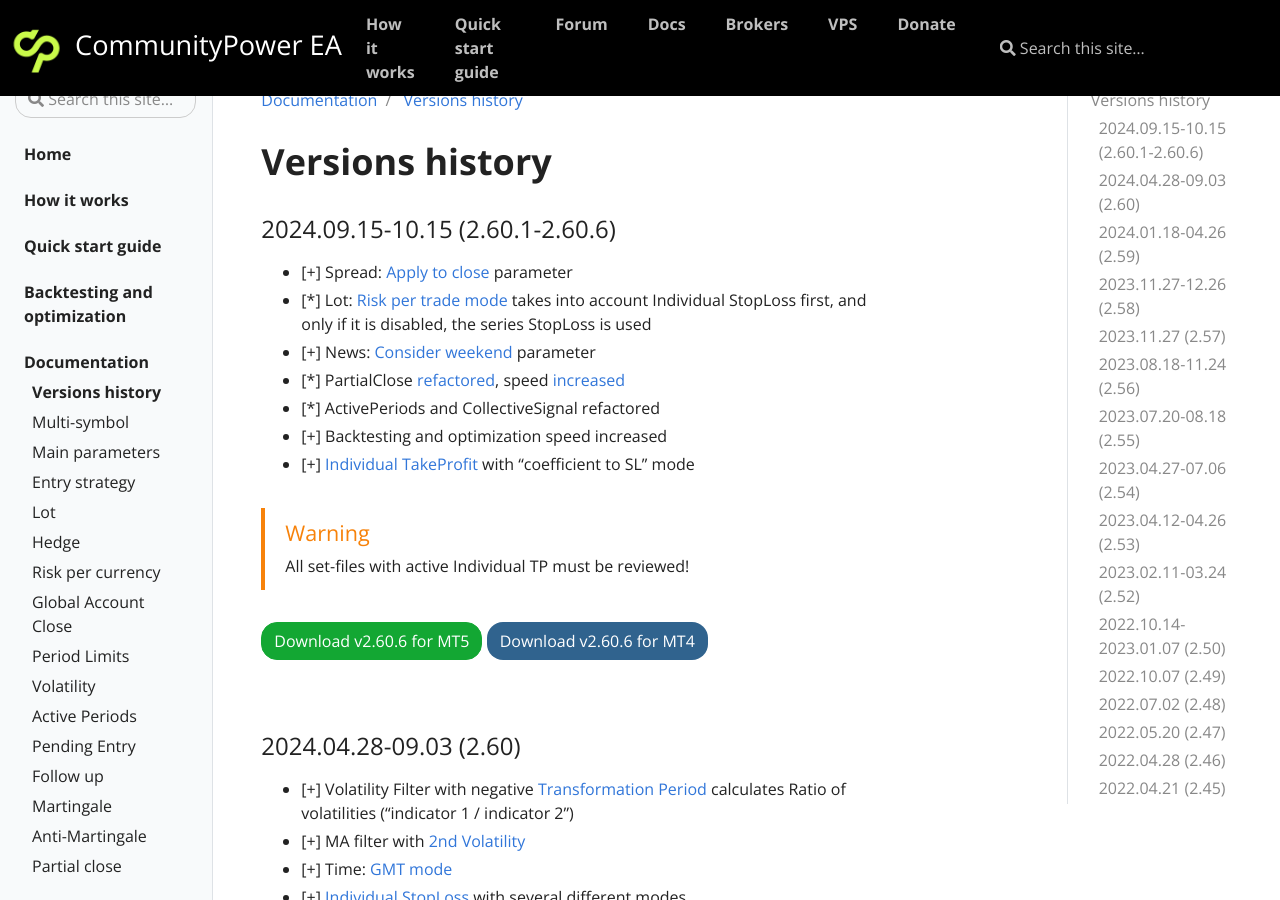
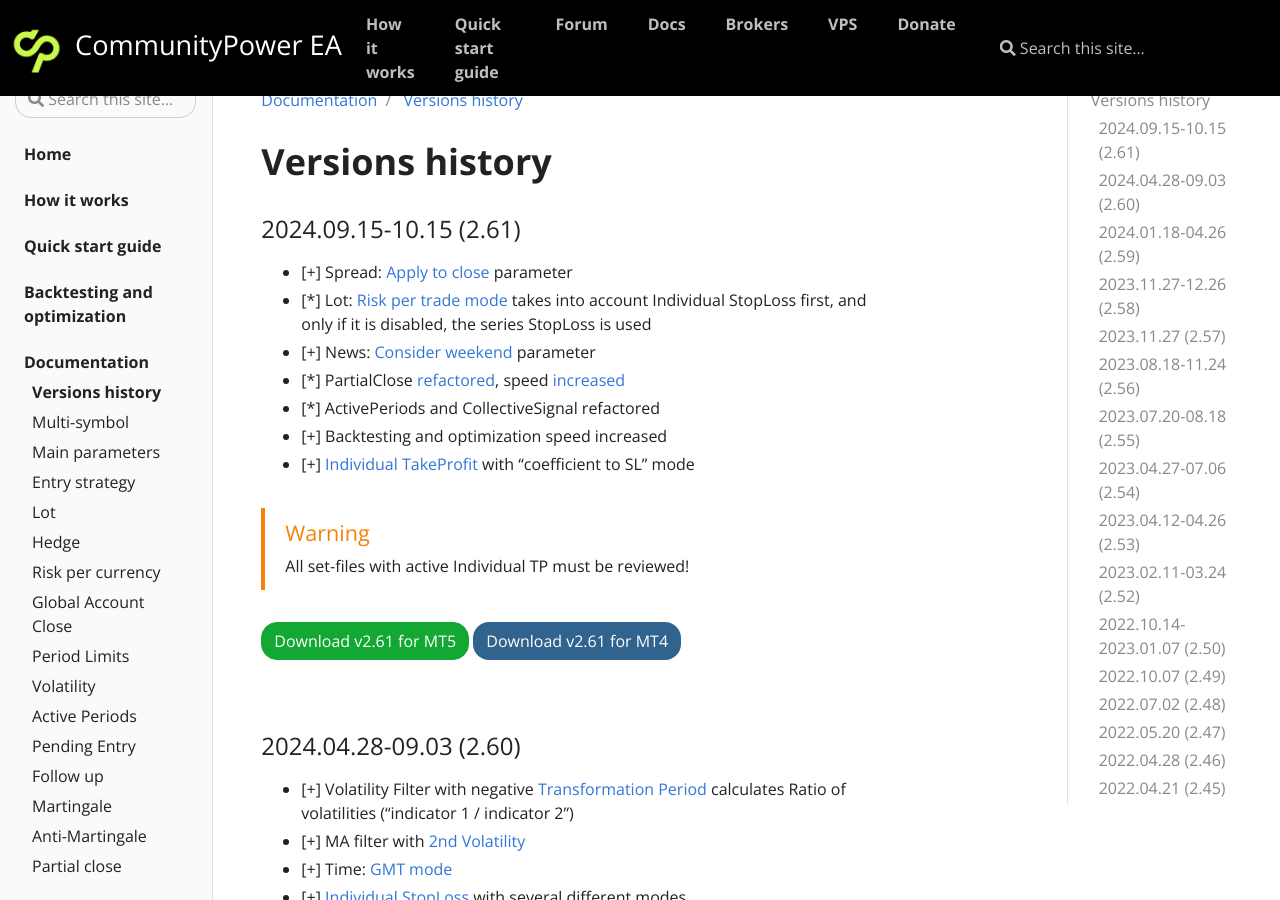
Before and after one commit to komposter/CommunityPowerEA.com, a Jekyll site: the page built from _docs/versions-history.md, in a window 1280 px wide and 900 px high. Built offline with Jekyll 4.4.1, drawn with Linux system fonts in a browser that asks for light colours.

Commit message:
Content change

```diff
--- a/_docs/versions-history.md
+++ b/_docs/versions-history.md
@@ -7,7 +7,7 @@
 
 # Versions history
 
-### 2024.09.15-10.15 (2.60.1-2.60.6)
+### 2024.09.15-10.15 (2.61)
 * [+] Spread: [Apply to close](/docs/signals-and-filters#apply-to-close) parameter
 * [*] Lot: [Risk per trade mode](/docs/lot#lot-type) takes into account Individual StopLoss first, and only if it is disabled, the series StopLoss is used
 * [+] News: [Consider weekend](/docs/news#consider-weekend) parameter
@@ -18,8 +18,8 @@
 
 {% include alert.html type="warning" title="Warning" content="All set-files with active Individual TP must be reviewed!" %}
 
-[<button class="btn btn-success">Download v2.60.6 for MT5</button>]({{site.baseurl}}/assets/EAs/CommunityPower 2.60.6.ex5)
-[<button class="btn btn-primary">Download v2.60.6 for MT4</button>]({{site.baseurl}}/assets/EAs/CommunityPower 2.60.6.ex4)
+[<button class="btn btn-success">Download v2.61 for MT5</button>]({{site.baseurl}}/assets/EAs/CommunityPower 2.61.ex5)
+[<button class="btn btn-primary">Download v2.61 for MT4</button>]({{site.baseurl}}/assets/EAs/CommunityPower 2.61.ex4)
 
 <br />
 
```
Also changed, not shown: _docs/individual-follow-up.md (+1 -1 lines), _docs/news.md (+1 -1 lines), _docs/signals-and-filters.md (+1 -1 lines), 2 other files.
